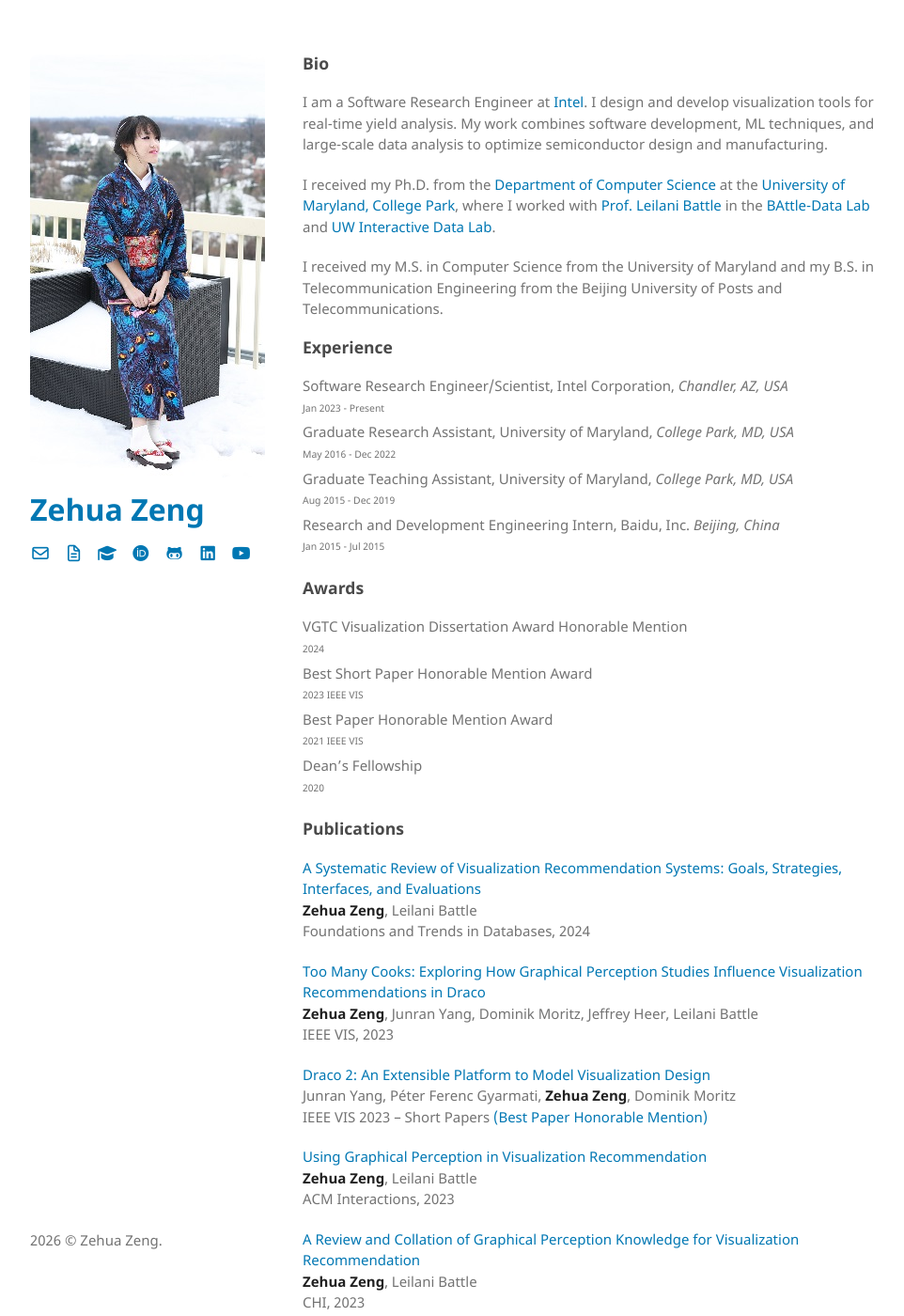
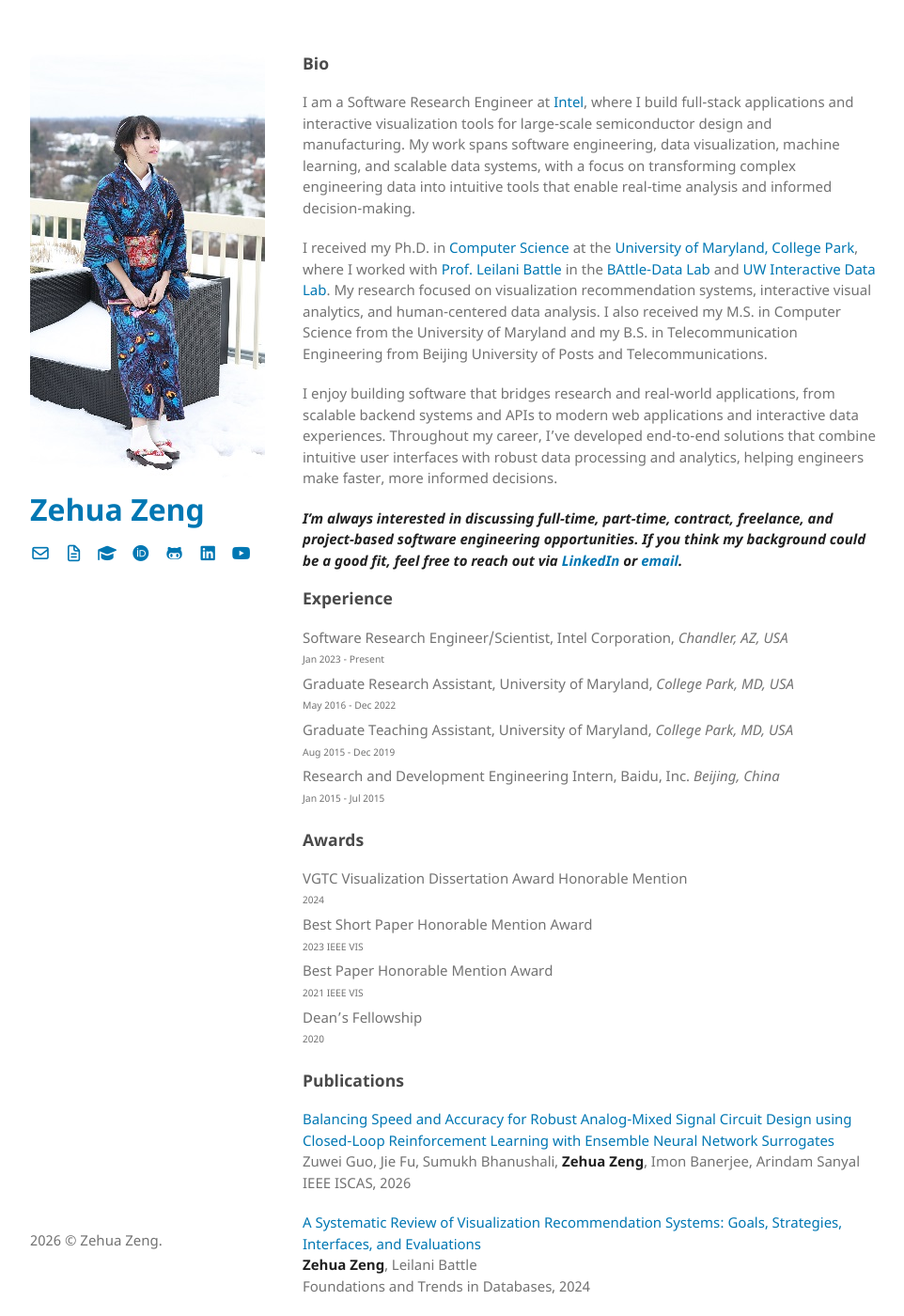
Before and after one commit to Zehua-Zeng/zehua-zeng.github.io, a Jekyll site: the page built from index.md, in a window 1280 px wide and 1400 px high. Shown: the whole window at 94% size, without its empty margins (158-1120 px from the left). Built offline with Jekyll 4.4.1, drawn with Linux system fonts in a browser that asks for light colours; the repository's description, which GitHub fills in, is left out; our own code applies the rules of GitHub Pages for plain Markdown files.

Commit message:
update bio and add pub

```diff
--- a/index.md
+++ b/index.md
@@ -4,11 +4,13 @@ layout: left
 
 ### Bio
 
-I am a Software Research Engineer at <a href="https://www.intel.com/">Intel</a>. I design and develop visualization tools for real-time yield analysis. My work combines software development, ML techniques, and large-scale data analysis to optimize semiconductor design and manufacturing.
+I am a Software Research Engineer at <a href="https://www.intel.com/">Intel</a>, where I build full-stack applications and interactive visualization tools for large-scale semiconductor design and manufacturing. My work spans software engineering, data visualization, machine learning, and scalable data systems, with a focus on transforming complex engineering data into intuitive tools that enable real-time analysis and informed decision-making.
 
-I received my Ph.D. from the <a href="https://www.cs.umd.edu/">Department of Computer Science</a> at the <a href="https://www.umd.edu/">University of Maryland, College Park</a>, where I worked with <a href="https://homes.cs.washington.edu/~leibatt/bio.html">Prof. Leilani Battle</a> in the <a href="https://battle-data-lab.cs.umd.edu">BAttle-Data Lab</a> and <a href="https://idl.cs.washington.edu/">UW Interactive Data Lab</a>.
+I received my Ph.D. in <a href="https://www.cs.umd.edu/">Computer Science</a> at the <a href="https://www.umd.edu/">University of Maryland, College Park</a>, where I worked with <a href="https://homes.cs.washington.edu/~leibatt/bio.html">Prof. Leilani Battle</a> in the <a href="https://battle-data-lab.cs.umd.edu">BAttle-Data Lab</a> and <a href="https://idl.cs.washington.edu/">UW Interactive Data Lab</a>. My research focused on visualization recommendation systems, interactive visual analytics, and human-centered data analysis. I also received my M.S. in Computer Science from the University of Maryland and my B.S. in Telecommunication Engineering from Beijing University of Posts and Telecommunications.
 
-I received my M.S. in Computer Science from the University of Maryland and my B.S. in Telecommunication Engineering from the Beijing University of Posts and Telecommunications.
+I enjoy building software that bridges research and real-world applications, from scalable backend systems and APIs to modern web applications and interactive data experiences. Throughout my career, I've developed end-to-end solutions that combine intuitive user interfaces with robust data processing and analytics, helping engineers make faster, more informed decisions.
+
+**_I'm always interested in discussing full-time, part-time, contract, freelance, and project-based software engineering opportunities. If you think my background could be a good fit, feel free to reach out via <a href="https://www.linkedin.com/in/zehuazeng/">LinkedIn</a> or <a href="mailto:fiona.zehua.zeng@gmail.com">email</a>._**
 
 ### Experience
 
@@ -33,6 +35,10 @@ Dean's Fellowship <br />
 <sub><sup>2020</sup></sub><br/>
 
 ### Publications
+
+<a href="https://ieeexplore.ieee.org/abstract/document/11562451">Balancing Speed and Accuracy for Robust Analog-Mixed Signal Circuit Design using Closed-Loop Reinforcement Learning with Ensemble Neural Network Surrogates</a> <br/>
+Zuwei Guo, Jie Fu, Sumukh Bhanushali, <strong>Zehua Zeng</strong>, Imon Banerjee, Arindam Sanyal<br/>
+IEEE ISCAS, 2026
 
 <a href="https://www.nowpublishers.com/article/Details/DBS-088">A Systematic Review of Visualization Recommendation Systems: Goals, Strategies, Interfaces, and Evaluations</a> <br/>
 <strong>Zehua Zeng</strong>, Leilani Battle <br/>
```
